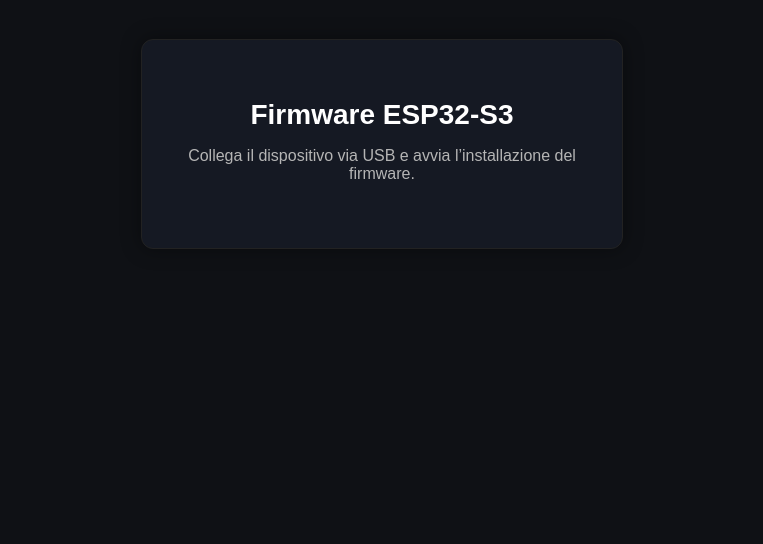
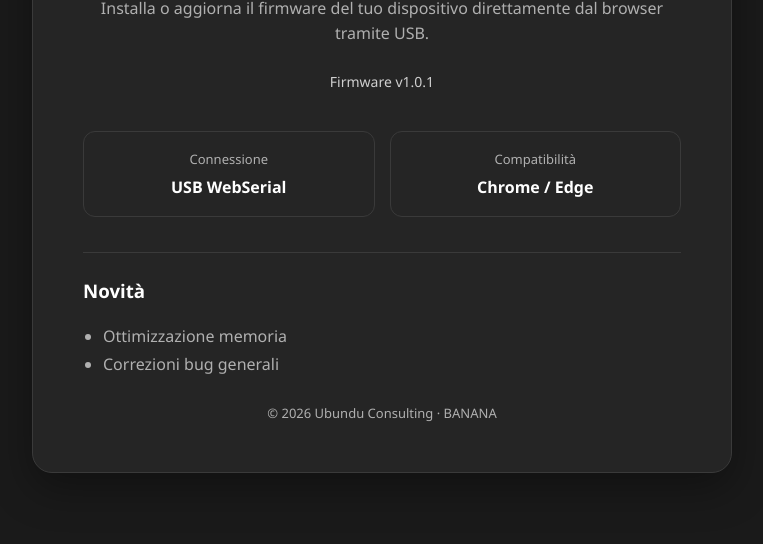
Before and after one commit to backhack99/bla_bla_suca, a plain HTML site: page index.html in a window 1280 px wide. Shown: the part 256-800 px from the top of the page, without its empty margins (258-1021 px from the left). Drawn offline with Linux system fonts and the light colour scheme.

Commit message:
Refactor index.html

```diff
--- a/index.html
+++ b/index.html
@@ -3,7 +3,8 @@
 <head>
 <meta charset="UTF-8">
 <meta name="viewport" content="width=device-width, initial-scale=1">
-  <title>Firmware Update</title>
+
+<title>BANANA Firmware Installer</title>
 
 <script
   type="module"
@@ -11,62 +12,219 @@
 </script>
 
 <style>
-    body {
-      margin: 0;
-      height: 100vh;
-      display: flex;
-      justify-content: center;
-      align-items: center;
-      flex-direction: column;
-
-      background-color: #0f1115;
-      color: #ffffff;
-
-      font-family: Arial, sans-serif;
-      text-align: center;
+:root{
+    --bg:#1a1a1a;
+    --card:#252525;
+    --border:#3a3a3a;
+    --text:#ffffff;
+    --muted:#b0b0b0;
+    --accent:#707070;
 }
 
-    h1 {
-      font-size: 28px;
-      margin-bottom: 10px;
+*{
+    box-sizing:border-box;
 }
 
-    p {
-      font-size: 16px;
-      color: #b5b5b5;
-      margin-bottom: 25px;
-      max-width: 400px;
+body{
+    margin:0;
+    min-height:100vh;
+
+    background:var(--bg);
+
+    color:var(--text);
+    font-family:Segoe UI, Arial, sans-serif;
+
+    display:flex;
+    justify-content:center;
+    align-items:center;
+
+    padding:20px;
 }
 
-    esp-web-install-button {
-      --esp-tools-button-color: #4f8cff;
-      --esp-tools-button-text-color: white;
-      --esp-tools-button-border-radius: 8px;
-      transform: scale(1.1);
+.container{
+    width:100%;
+    max-width:700px;
 }
 
-    .box {
-      padding: 40px;
-      border: 1px solid #222;
-      border-radius: 12px;
-      background-color: #151923;
-      box-shadow: 0 0 20px rgba(0,0,0,0.4);
+.card{
+    background:var(--card);
+    border:1px solid var(--border);
+    border-radius:20px;
+
+    padding:50px;
+
+    text-align:center;
+
+    box-shadow:
+    0 15px 40px rgba(0,0,0,.35);
+}
+
+.logo{
+    width:120px;
+    height:auto;
+
+    display:block;
+
+    margin:0 auto 25px;
+}
+
+h1{
+    margin:0;
+    font-size:36px;
+    font-weight:700;
+}
+
+.subtitle{
+    margin-top:12px;
+
+    color:var(--muted);
+
+    line-height:1.6;
+    font-size:16px;
+}
+
+.version{
+    margin-top:25px;
+
+    color:#d0d0d0;
+    font-size:14px;
+}
+
+.install{
+    margin-top:35px;
+}
+
+esp-web-install-button{
+    --esp-tools-button-color: var(--accent);
+    --esp-tools-button-text-color: white;
+    --esp-tools-button-border-radius: 12px;
+}
+
+.info{
+    margin-top:40px;
+
+    display:grid;
+    grid-template-columns:repeat(2,1fr);
+
+    gap:15px;
+}
+
+.info-box{
+    border:1px solid var(--border);
+    border-radius:12px;
+
+    padding:18px;
+}
+
+.info-title{
+    font-size:13px;
+    color:var(--muted);
+}
+
+.info-value{
+    margin-top:8px;
+    font-weight:600;
+}
+
+.changelog{
+    margin-top:35px;
+
+    text-align:left;
+
+    border-top:1px solid var(--border);
+
+    padding-top:25px;
+}
+
+.changelog h3{
+    margin-top:0;
+}
+
+.changelog ul{
+    color:var(--muted);
+    line-height:1.8;
+    padding-left:20px;
+}
+
+.footer{
+    margin-top:25px;
+
+    color:var(--muted);
+    font-size:13px;
+}
+
+@media(max-width:700px){
+
+    .card{
+        padding:30px;
+    }
+
+    .info{
+        grid-template-columns:1fr;
+    }
+
+    h1{
+        font-size:28px;
+    }
 }
 </style>
 </head>
 
 <body>
 
-  <div class="box">
+<div class="container">
 
-    <h1>Firmware ESP32-S3</h1>
+    <div class="card">
 
-    <p>
-      Collega il dispositivo via USB e avvia l’installazione del firmware.
+        <!-- Sostituisci logo.png con il nome del tuo file -->
+        <img src="logo.png" alt="BANANA Logo" class="logo">
+
+        <h1>BANANA</h1>
+
+        <p class="subtitle">
+            Installa o aggiorna il firmware del tuo dispositivo
+            direttamente dal browser tramite USB.
         </p>
 
+        <div class="version">
+            Firmware v1.0.1
+        </div>
+
+        <div class="install">
             <esp-web-install-button manifest="manifest.json">
             </esp-web-install-button>
+        </div>
+
+        <div class="info">
+
+            <div class="info-box">
+                <div class="info-title">Connessione</div>
+                <div class="info-value">USB WebSerial</div>
+            </div>
+
+            <div class="info-box">
+                <div class="info-title">Compatibilità</div>
+                <div class="info-value">Chrome / Edge</div>
+            </div>
+
+        </div>
+
+        <div class="changelog">
+
+            <h3>Novità</h3>
+
+            <ul>
+                <li>Ottimizzazione memoria</li>
+                <li>Correzioni bug generali</li>
+            </ul>
+
+        </div>
+
+        <div class="footer">
+            © 2026 Ubundu Consulting · BANANA
+        </div>
+
+    </div>
 
 </div>
 
```
Lines whose indentation alone changed are shown as unchanged.
